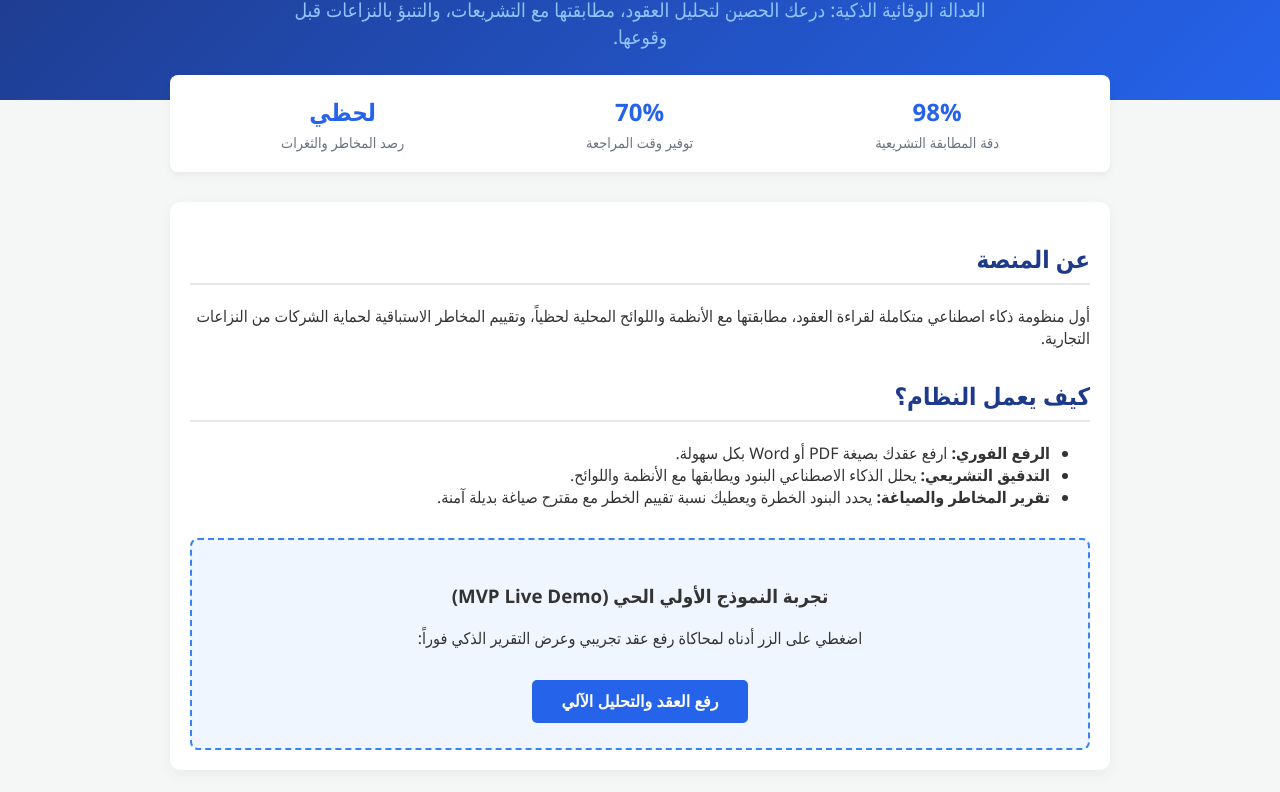
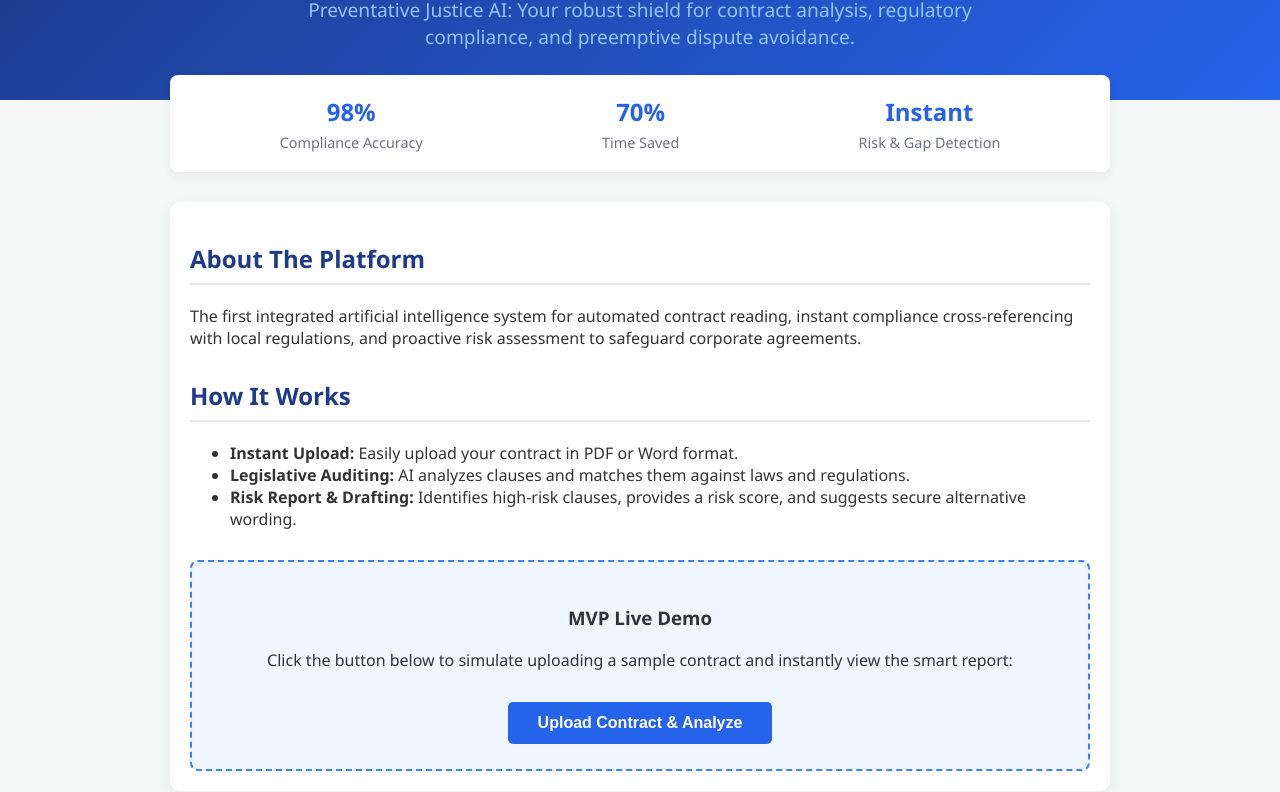
Before and after one commit to nuha734/-sandooqx-platform, a plain HTML site: page index.html in a window 1280 px wide. Shown: the part 125-917 px from the top of the page. Drawn offline with Linux system fonts and the light colour scheme.

Commit message:
Update index.html

```diff
--- a/index.html
+++ b/index.html
@@ -1,9 +1,9 @@
 <!DOCTYPE html>
-<html lang="ar" dir="rtl">
+<html lang="en" dir="ltr">
 <head>
     <meta charset="UTF-8">
     <meta name="viewport" content="width=device-width, initial-scale=1.0">
-    <title>منصة سِدار إكس | SidarX</title>
+    <title>SidarX | Platform</title>
     <style>
         body {
             font-family: 'Segoe UI', Tahoma, Geneva, Verdana, sans-serif;
@@ -11,7 +11,7 @@
             padding: 0;
             background-color: #f4f7f6;
             color: #333;
-            text-align: right;
+            text-align: left;
         }
         header {
             background: linear-gradient(135deg, #1e3a8a, #2563eb);
@@ -97,7 +97,7 @@
             border: 1px solid #cbd5e1;
             padding: 20px;
             border-radius: 8px;
-            text-align: right;
+            text-align: left;
         }
         .risk-badge {
             background-color: #fee2e2;
@@ -119,56 +119,56 @@
 <body>
 
     <header>
-        <h1>سِدار إكس | SidarX</h1>
-        <p>العدالة الوقائية الذكية: درعك الحصين لتحليل العقود، مطابقتها مع التشريعات، والتنبؤ بالنزاعات قبل وقوعها.</p>
+        <h1>SidarX</h1>
+        <p>Preventative Justice AI: Your robust shield for contract analysis, regulatory compliance, and preemptive dispute avoidance.</p>
     </header>
 
     <div class="stats-bar">
         <div class="stat-item">
             <h3>98%</h3>
-            <p>دقة المطابقة التشريعية</p>
+            <p>Compliance Accuracy</p>
         </div>
         <div class="stat-item">
             <h3>70%</h3>
-            <p>توفير وقت المراجعة</p>
+            <p>Time Saved</p>
         </div>
         <div class="stat-item">
-            <h3>لحظي</h3>
-            <p>رصد المخاطر والثغرات</p>
+            <h3>Instant</h3>
+            <p>Risk & Gap Detection</p>
         </div>
     </div>
 
     <div class="container">
         <div class="section">
-            <h2>عن المنصة</h2>
-            <p>أول منظومة ذكاء اصطناعي متكاملة لقراءة العقود، مطابقتها مع الأنظمة واللوائح المحلية لحظياً، وتقييم المخاطر الاستباقية لحماية الشركات من النزاعات التجارية.</p>
+            <h2>About The Platform</h2>
+            <p>The first integrated artificial intelligence system for automated contract reading, instant compliance cross-referencing with local regulations, and proactive risk assessment to safeguard corporate agreements.</p>
         </div>
 
         <div class="section">
-            <h2>كيف يعمل النظام؟</h2>
+            <h2>How It Works</h2>
             <ul>
-                <li><strong>الرفع الفوري:</strong> ارفع عقدك بصيغة PDF أو Word بكل سهولة.</li>
-                <li><strong>التدقيق التشريعي:</strong> يحلل الذكاء الاصطناعي البنود ويطابقها مع الأنظمة واللوائح.</li>
-                <li><strong>تقرير المخاطر والصياغة:</strong> يحدد البنود الخطرة ويعطيك نسبة تقييم الخطر مع مقترح صياغة بديلة آمنة.</li>
+                <li><strong>Instant Upload:</strong> Easily upload your contract in PDF or Word format.</li>
+                <li><strong>Legislative Auditing:</strong> AI analyzes clauses and matches them against laws and regulations.</li>
+                <li><strong>Risk Report & Drafting:</strong> Identifies high-risk clauses, provides a risk score, and suggests secure alternative wording.</li>
             </ul>
         </div>
 
         <div class="demo-box">
-            <h3>تجربة النموذج الأولي الحي (MVP Live Demo)</h3>
-            <p>اضغطي على الزر أدناه لمحاكاة رفع عقد تجريبي وعرض التقرير الذكي فوراً:</p>
-            <button class="cta-btn" onclick="runDemo()">رفع العقد والتحليل الآلي</button>
+            <h3>MVP Live Demo</h3>
+            <p>Click the button below to simulate uploading a sample contract and instantly view the smart report:</p>
+            <button class="cta-btn" onclick="runDemo()">Upload Contract & Analyze</button>
 
             <div id="result-area">
-                <span class="risk-badge">نسبة الخطر المرصودة: عالي (78%)</span>
-                <p><strong>البند المخالف:</strong> بند الشرط الجزائي ومهلة التسليم (البند رقم 4).</p>
-                <p><strong>السبب النظامي:</strong> مخالف لضوابط القوة القاهرة ويفتقر للتوازن العقدي.</p>
-                <p><strong>الصياغة البديلة المقترحة من المنصة:</strong> <em>"يُعفى الطرف المتضرر من الالتزام في حال ظهور ظروف قاهرة طارئة بعد إشعار الطرف الآخر كتابياً خلال مدة أقصاها 7 أيام..."</em></p>
+                <span class="risk-badge">Detected Risk Level: High (78%)</span>
+                <p><strong>Violating Clause:</strong> Penalty clause and delivery deadline (Clause No. 4).</p>
+                <p><strong>Regulatory Reason:</strong> Violates force majeure provisions and lacks contractual balance.</p>
+                <p><strong>Platform's Suggested Alternative Drafting:</strong> <em>"The affected party shall be exempted from performance in the event of unforeseen force majeure circumstances arising after notifying the other party in writing within a maximum period of 7 days..."</em></p>
             </div>
         </div>
     </div>
 
     <footer>
-        <p>جميع الحقوق محفوظة لمنصة سِدار إكس (SidarX) - مسابقة سيف 2026</p>
+        <p>All Rights Reserved for SidarX Platform - SAIF Competition 2026</p>
     </footer>
 
     <script>
```
